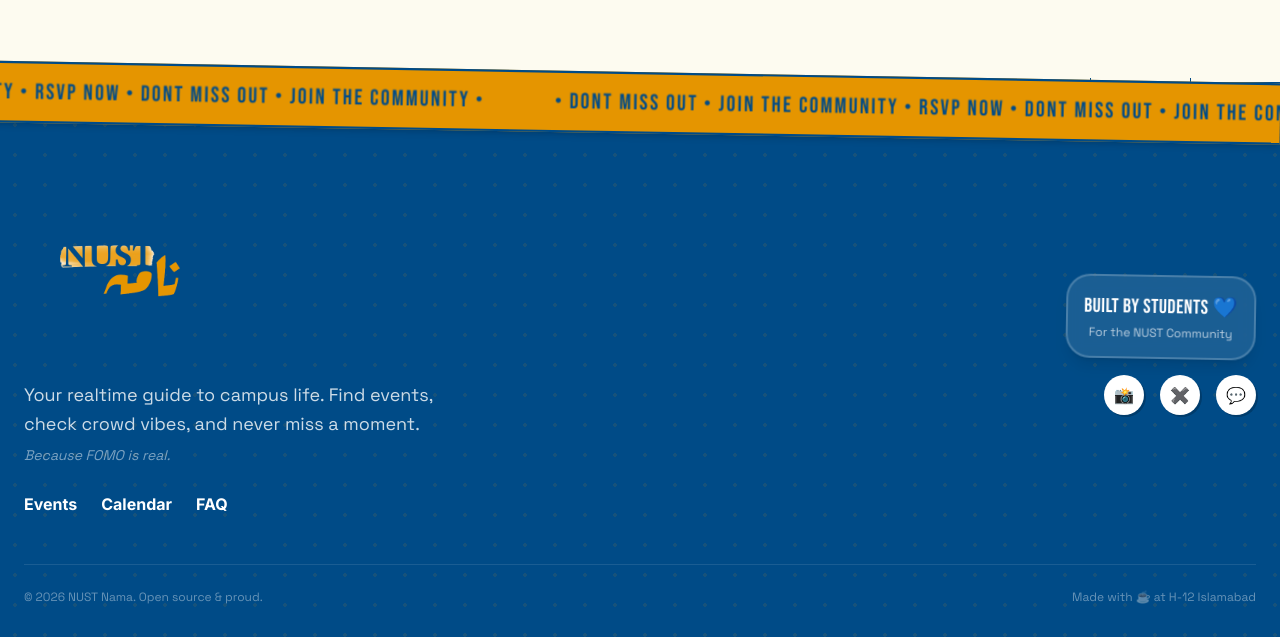
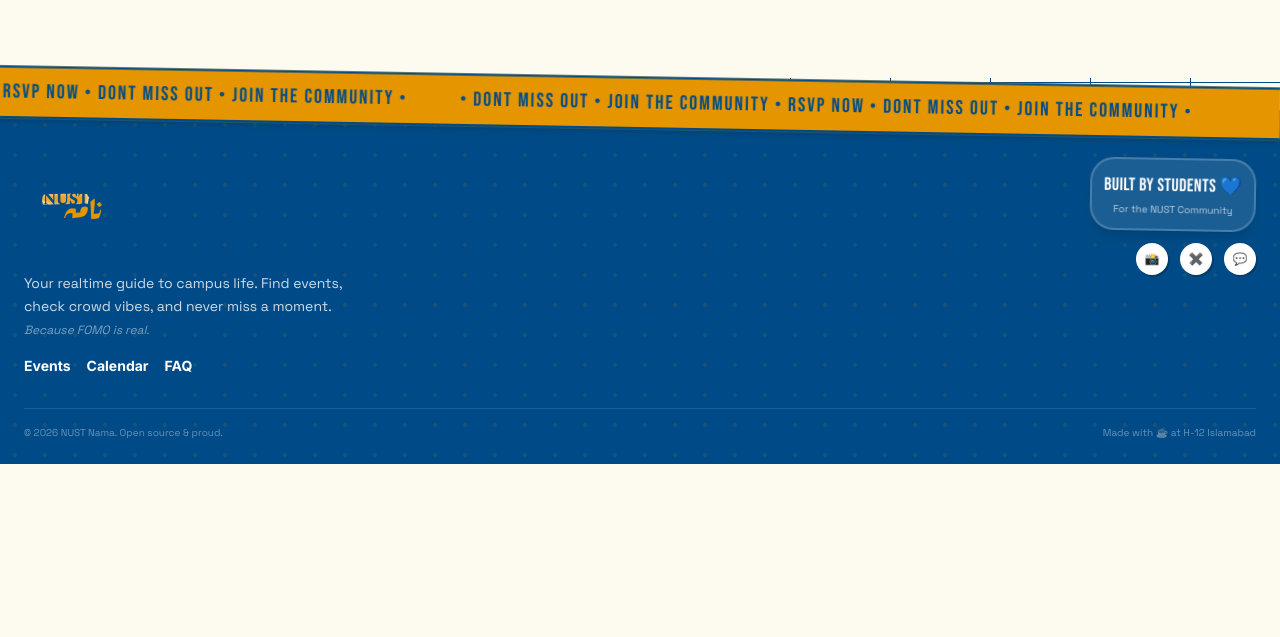
Before and after one commit to ahmadfaiz01/NUST-nama, a Next.js app: page /chatter in a window 1280 px wide. Shown: the part 818-1455 px from the top of the page. After the commit the page ends 1282 px from the top, so only its background shows below. Built offline with nearby package versions, Linux system fonts and the light colour scheme; no server answers; the database is empty.

Commit message:
style: Optimize footer alignment and spacing

```diff
--- a/src/app/chatter/page.tsx
+++ b/src/app/chatter/page.tsx
@@ -34,7 +34,7 @@ export default function ChatterLobby() {
     }, []);
 
     return (
-        <div className="min-h-screen bg-cream flex flex-col gap-12 pb-20"> {/* Changed to gap-12 */}
+        <div className="min-h-screen bg-cream flex flex-col gap-12 pb-32"> {/* Increased bottom padding to prevent overlapping */}
             {/* Header */}
             <div className="bg-nust-blue text-white py-16 relative overflow-hidden shadow-md shrink-0">
                 <div className="container relative z-10 text-center">
--- a/src/components/layout/Footer.tsx
+++ b/src/components/layout/Footer.tsx
@@ -2,15 +2,15 @@ import Link from "next/link";
 
 export function Footer() {
     return (
-        <footer className="bg-nust-blue border-t-0 relative pt-16 pb-8 z-0 mt-8">
+        <footer className="bg-nust-blue border-t-0 relative pt-8 pb-6 z-0 mt-8">
 
             {/* Top Tape - Moved from Page to Footer for fixed positioning */}
-            <div className="absolute -top-6 left-0 right-0 z-[60] bg-nust-orange py-3 border-y-2 border-nust-blue overflow-hidden transform rotate-1 scale-110 origin-right shadow-md pointer-events-none">
-                <div className="animate-marquee flex gap-16 whitespace-nowrap">
-                    <span className="font-heading text-xl text-nust-blue tracking-widest">
+            <div className="absolute -top-5 left-0 right-0 z-[60] bg-nust-orange py-2 border-y-2 border-nust-blue overflow-hidden transform rotate-1 scale-110 origin-right shadow-md pointer-events-none">
+                <div className="animate-marquee flex gap-12 whitespace-nowrap">
+                    <span className="font-heading text-lg text-nust-blue tracking-widest">
                         • DONT MISS OUT • JOIN THE COMMUNITY • RSVP NOW • DONT MISS OUT • JOIN THE COMMUNITY •
                     </span>
-                    <span className="font-heading text-xl text-nust-blue tracking-widest">
+                    <span className="font-heading text-lg text-nust-blue tracking-widest">
                         • DONT MISS OUT • JOIN THE COMMUNITY • RSVP NOW • DONT MISS OUT • JOIN THE COMMUNITY •
                     </span>
                 </div>
@@ -22,18 +22,19 @@ export function Footer() {
             </div>
 
             <div className="container relative z-10">
-                <div className="flex flex-col md:flex-row items-center justify-between text-center md:text-left gap-8">
+                <div className="flex flex-col md:flex-row items-start justify-between text-center md:text-left gap-6 pt-4"> {/* Changed items-center to items-start, added pt-4 to push down from tape slightly but keeping overall tight */}
 
                     {/* Brand Vibe */}
                     <div className="max-w-md">
                         <Link href="/" className="inline-flex items-center transform hover:scale-105 transition-transform duration-300">
-                            <img src="/android-chrome-192x192.png" alt="NUST Nama" className="h-48 w-48 min-h-[192px] min-w-[192px] max-h-[240px] max-w-[240px]" style={{ objectFit: "contain" }} />
+                            {/* Drastically reduced logo size from h-48 to h-24/32 */}
+                            <img src="/android-chrome-192x192.png" alt="NUST Nama" className="h-24 w-24 rounded-xl object-contain" />
                         </Link>
-                        <p className="font-display text-white/80 text-lg mt-2 leading-relaxed">
+                        <p className="font-display text-white/80 text-sm mt-3 leading-relaxed max-w-xs mx-auto md:mx-0">
                             Your realtime guide to campus life. Find events, check crowd vibes, and never miss a moment.<br />
-                            <span className="text-sm opacity-60 italic">Because FOMO is real.</span>
+                            <span className="text-xs opacity-60 italic">Because FOMO is real.</span>
                         </p>
-                        <div className="mt-6 flex flex-wrap justify-center md:justify-start gap-6">
+                        <div className="mt-4 flex flex-wrap justify-center md:justify-start gap-4 text-sm">
                             <Link href="/events" className="text-white font-bold hover:text-nust-orange transition-colors">
                                 Events
                             </Link>
@@ -47,24 +48,24 @@ export function Footer() {
                     </div>
 
                     {/* Social / Credits Vibe */}
-                    <div className="flex flex-col items-center md:items-end gap-4">
-                        <div className="bg-white/10 backdrop-blur-sm border-2 border-white/20 rounded-xl p-4 rotate-1 hover:rotate-0 transition-transform cursor-default shadow-lg">
-                            <p className="font-heading text-white text-xl tracking-wide">
+                    <div className="flex flex-col items-center md:items-end gap-3 mt-4 md:mt-0"> {/* Added md:mt-0 to ensure top alignment */}
+                        <div className="bg-white/10 backdrop-blur-sm border-2 border-white/20 rounded-xl p-3 rotate-1 hover:rotate-0 transition-transform cursor-default shadow-lg">
+                            <p className="font-heading text-white text-lg tracking-wide">
                                 BUILT BY STUDENTS 💙
                             </p>
-                            <p className="font-display text-xs text-white/70 text-center mt-1">
+                            <p className="font-display text-[10px] text-white/70 text-center mt-0.5">
                                 For the NUST Community
                             </p>
                         </div>
 
-                        <div className="flex gap-4">
-                            <a href="#" className="w-10 h-10 rounded-full bg-white text-nust-blue flex items-center justify-center hover:-translate-y-1 transition-transform shadow-[2px_2px_0px_rgba(0,0,0,0.2)]">
+                        <div className="flex gap-3">
+                            <a href="#" className="w-8 h-8 rounded-full bg-white text-nust-blue flex items-center justify-center hover:-translate-y-1 transition-transform shadow-[2px_2px_0px_rgba(0,0,0,0.2)] text-xs">
                                 📸
                             </a>
-                            <a href="#" className="w-10 h-10 rounded-full bg-white text-nust-blue flex items-center justify-center hover:-translate-y-1 transition-transform shadow-[2px_2px_0px_rgba(0,0,0,0.2)]">
+                            <a href="#" className="w-8 h-8 rounded-full bg-white text-nust-blue flex items-center justify-center hover:-translate-y-1 transition-transform shadow-[2px_2px_0px_rgba(0,0,0,0.2)] text-xs">
                                 ✖️
                             </a>
-                            <a href="#" className="w-10 h-10 rounded-full bg-white text-nust-blue flex items-center justify-center hover:-translate-y-1 transition-transform shadow-[2px_2px_0px_rgba(0,0,0,0.2)]">
+                            <a href="#" className="w-8 h-8 rounded-full bg-white text-nust-blue flex items-center justify-center hover:-translate-y-1 transition-transform shadow-[2px_2px_0px_rgba(0,0,0,0.2)] text-xs">
                                 💬
                             </a>
                         </div>
@@ -72,7 +73,7 @@ export function Footer() {
                 </div>
 
                 {/* Bottom Bar */}
-                <div className="mt-12 pt-6 border-t border-white/10 flex flex-col md:flex-row items-center justify-between gap-4 text-xs font-display text-white/40">
+                <div className="mt-8 pt-4 border-t border-white/10 flex flex-col md:flex-row items-center justify-between gap-3 text-[10px] font-display text-white/40">
                     <p>© 2026 NUST Nama. Open source & proud.</p>
                     <p>Made with ☕ at H-12 Islamabad</p>
                 </div>
```
